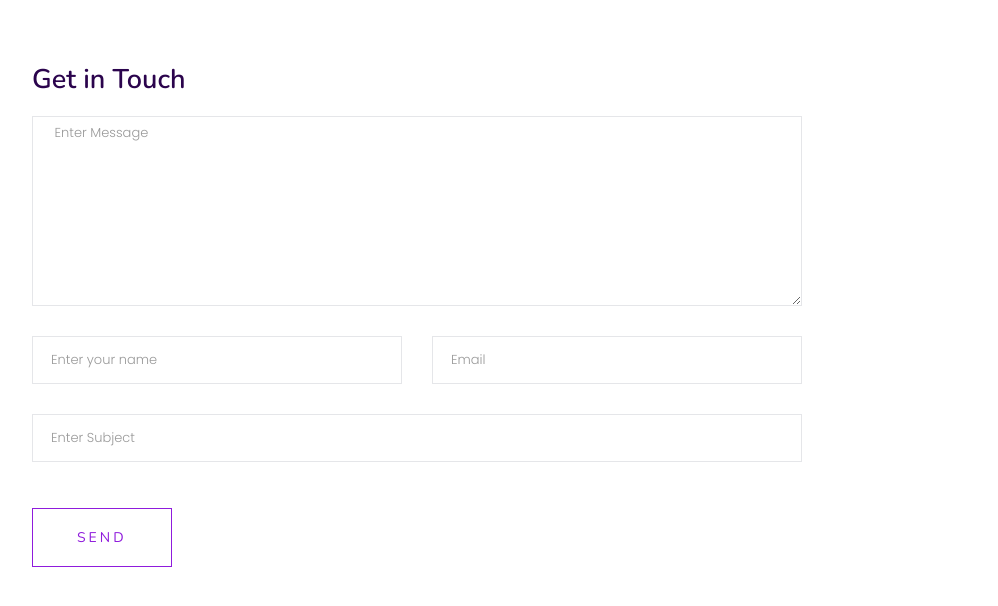
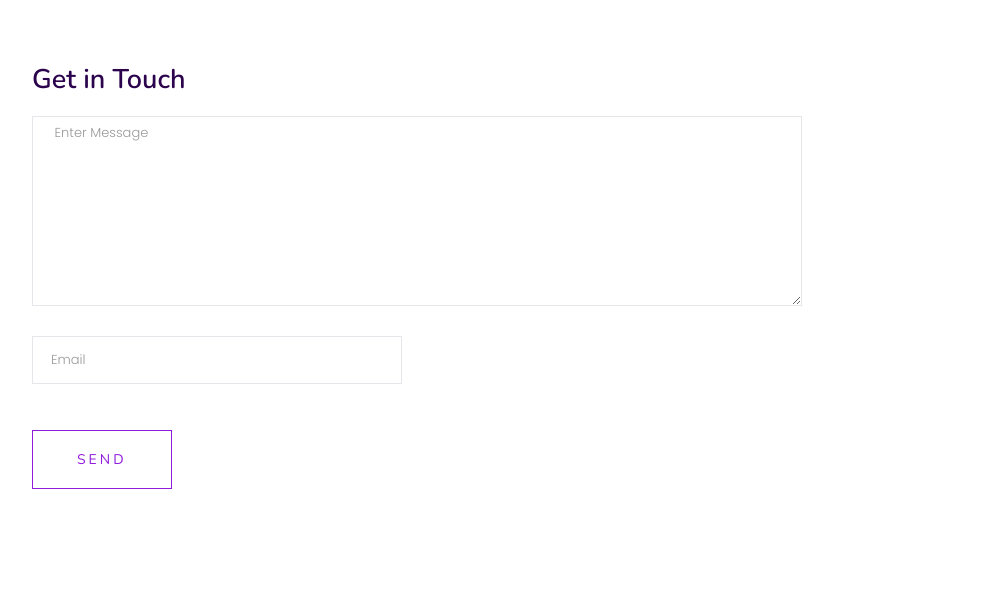
Before and after one commit to borsgeorgica/blipper.github.io, a plain HTML site: page contact.html in a window 1280 px wide. Shown: the part 356-962 px from the top of the page, without its empty margins (23-1021 px from the left). Drawn offline with nearby package versions, Linux system fonts and the light colour scheme.

```diff
--- a/contact.html
+++ b/contact.html
@@ -111,17 +111,7 @@
                                 </div>
                                 <div class="col-sm-6">
                                     <div class="form-group">
-                                        <input class="form-control valid" name="name" id="name" type="text" onfocus="this.placeholder = ''" onblur="this.placeholder = 'Enter your name'" placeholder="Enter your name">
-                                    </div>
-                                </div>
-                                <div class="col-sm-6">
-                                    <div class="form-group">
                                         <input class="form-control valid" name="email" id="email" type="email" onfocus="this.placeholder = ''" onblur="this.placeholder = 'Enter email address'" placeholder="Email">
-                                    </div>
-                                </div>
-                                <div class="col-12">
-                                    <div class="form-group">
-                                        <input class="form-control" name="subject" id="subject" type="text" onfocus="this.placeholder = ''" onblur="this.placeholder = 'Enter Subject'" placeholder="Enter Subject">
                                     </div>
                                 </div>
                             </div>
```
